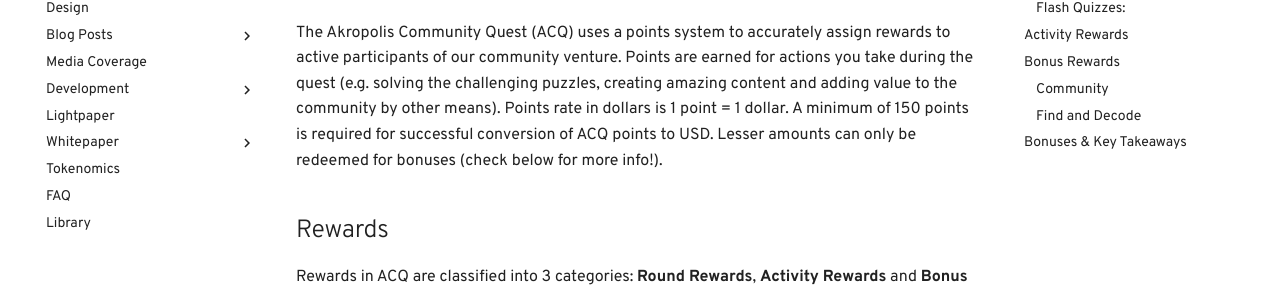
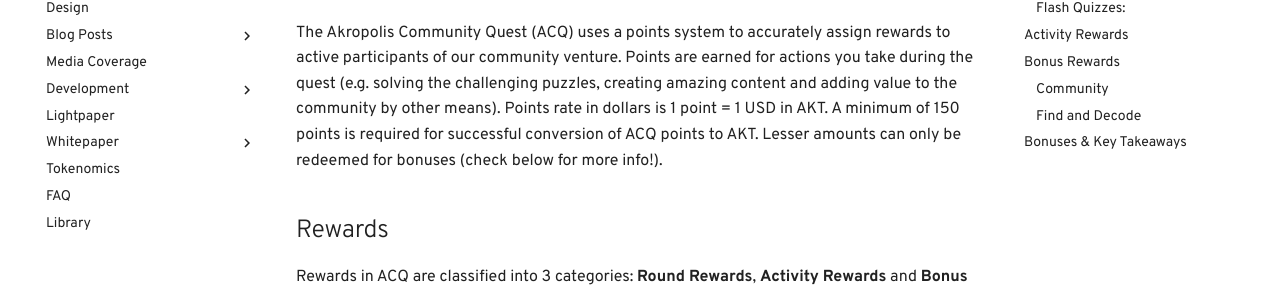
Before and after one commit to kaonone/wiki, an MkDocs documentation site: the page built from docs/pointsys.md, in a window 1280 px wide and 900 px high. Shown: the part 210-501 px from the top of the window. Built offline with MkDocs 1.6.1 and Material for MkDocs 9.7.7, drawn with Linux system fonts in a browser that asks for light colours; some web fonts are replaced; comment, search, counter and statistics services are not loaded; old or Windows-style settings are respelled for this version of MkDocs; some of the changed text lies outside the part shown.

Commit message:
pointsys fix

```diff
--- a/docs/pointsys.md
+++ b/docs/pointsys.md
@@ -2,7 +2,7 @@
 
 ## Points: What are they?
 
-The Akropolis Community Quest (ACQ) uses a points system to accurately assign rewards to active participants of our community venture. Points are earned for actions you take during the quest (e.g. solving the challenging puzzles, creating amazing content and adding value to the community by other means). Points rate in dollars is 1 point = 1 dollar. A minimum of 150 points is required for successful conversion of ACQ points to USD. Lesser amounts can only be redeemed for bonuses (check below for more info!).
+The Akropolis Community Quest (ACQ) uses a points system to accurately assign rewards to active participants of our community venture. Points are earned for actions you take during the quest (e.g. solving the challenging puzzles, creating amazing content and adding value to the community by other means). Points rate in dollars is 1 point = 1 USD in AKT. A minimum of 150 points is required for successful conversion of ACQ points to AKT. Lesser amounts can only be redeemed for bonuses (check below for more info!).
 
 ## Rewards
 
```
Also changed, not shown: other parts of docs/pointsys.md (+2 -0 lines).
